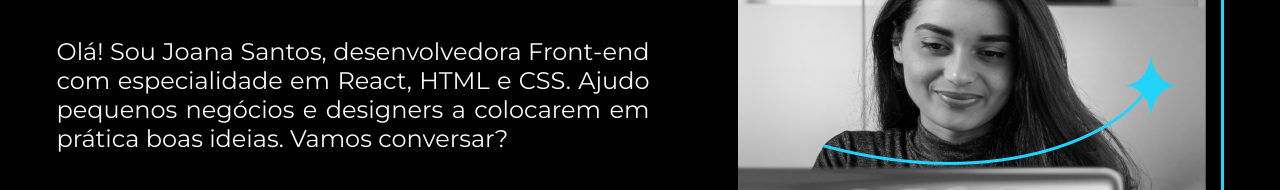
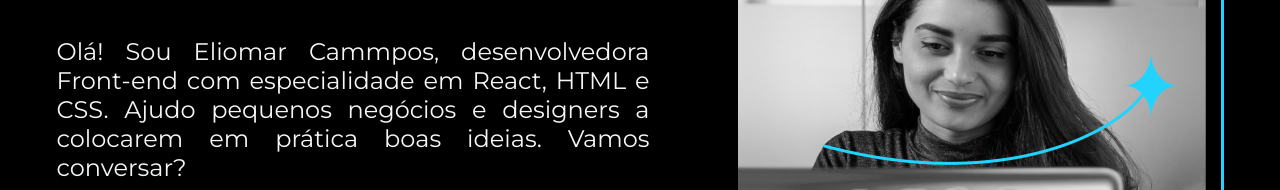
Before and after one commit to eliomar-ifba/introducao-html, a plain HTML site: page index.html in a window 1280 px wide. Shown: the part 237-427 px from the top of the page. Drawn offline with nearby package versions, Linux system fonts and the light colour scheme.

Commit message:
alteração no texto

```diff
--- a/index.html
+++ b/index.html
@@ -23,7 +23,7 @@
                     qualidade!</strong>
             </h1>
             <p class="apresentacao__conteudo__texto">
-                    Olá! Sou Joana Santos, desenvolvedora Front-end com especialidade em React, HTML e CSS. Ajudo
+                Olá! Sou Eliomar Cammpos, desenvolvedora Front-end com especialidade em React, HTML e CSS. Ajudo
                 pequenos negócios e designers a colocarem em prática boas ideias. Vamos conversar?
             </p>
             <div class="apresentacao__links">
```
Lines whose indentation alone changed are shown as unchanged.
